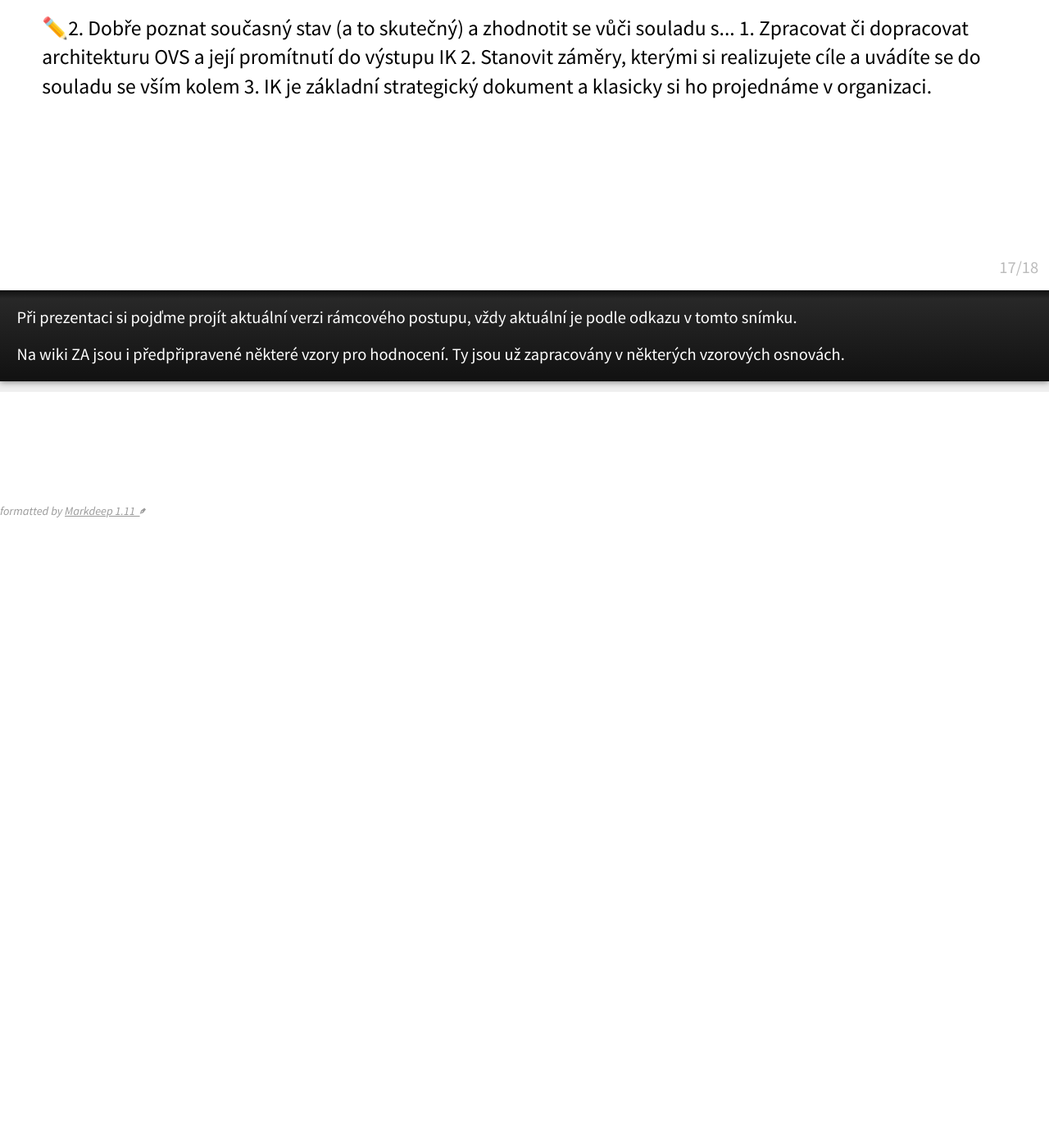
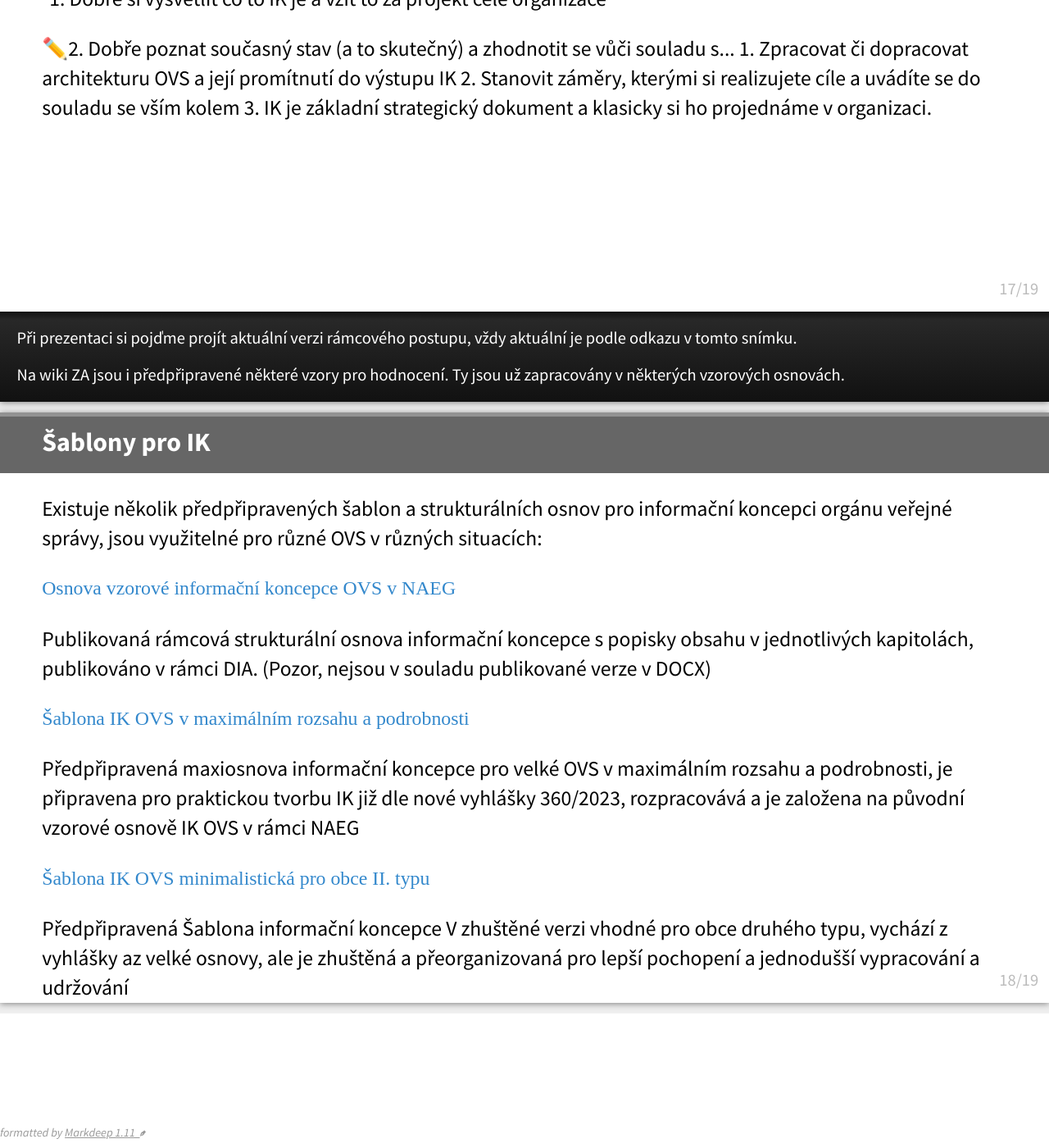
Before and after one commit to egdilna/egovedu, a Jekyll site: the page prezentace/tvorba-ik.html, which Jekyll copies as it is, in a window 1280 px wide and 1400 px high, scrolled down 13370 px. Shown: the whole window at 82% size. Built offline with Jekyll 4.4.1, drawn with Linux system fonts in a browser that asks for light colours; some web fonts are replaced; before the commit the page ends 14012 px from its top, so only the background shows below that; some of the changed text lies outside the part shown.

Commit message:
aktualizace prezentace Jak na Ik o šablony IK

```diff
--- a/prezentace/tvorba-ik.html
+++ b/prezentace/tvorba-ik.html
@@ -21,7 +21,8 @@ Michal Rada, [EGOVedu](https://egovedu.cz)
 >>>
 >>> Historie verzí:
 >>>
->>> * verze 1.0 z 20.2.2024: První publikovaná verzepřednášejícího.
+>>> * verze 1.1 z 9.6.2024: Doplněn snímek s odkazy na všechny známé šablony IK
+>>> * verze 1.0 z 20.2.2024: První publikovaná verze přednášejícího.
 
 ----------
 
@@ -320,6 +321,29 @@ Vesměs je rozdělen na tyto fáze
 >>>
 >>> Na wiki ZA jsou i předpřipravené některé vzory pro hodnocení. Ty jsou už zapracovány v některých vzorových osnovách.
 
+--------
+
+## Šablony pro IK
+
+Existuje několik předpřipravených šablon a strukturálních osnov pro informační koncepci orgánu veřejné správy, jsou využitelné pro různé OVS v různých situacích:
+
+[Osnova vzorové informační koncepce OVS v NAEG](https://archi.gov.cz/znalostni_baze:ik_ovs)
+
+Publikovaná rámcová strukturální osnova informační koncepce s popisky obsahu v jednotlivých kapitolách, publikováno v rámci DIA. (Pozor, nejsou v souladu publikované verze v DOCX)
+
+[Šablona IK OVS v maximálním rozsahu a podrobnosti](https://shrtm.nu/sablona-ik-maxi)
+
+Předpřipravená maxiosnova informační koncepce pro velké OVS v maximálním rozsahu a podrobnosti, je připravena pro praktickou tvorbu IK již dle nové vyhlášky 360/2023, rozpracovává a je založena na původní vzorové osnově IK OVS v rámci NAEG
+
+[Šablona IK OVS minimalistická pro obce II. typu](https://github.com/egdilna/sablony/blob/main/strategicka_dokumentace/sablona-ik-zhustena-obec2-nova.md)
+
+Předpřipravená Šablona informační koncepce V zhuštěné verzi vhodné pro obce druhého typu, vychází z vyhlášky az velké osnovy, ale je zhuštěná a přeorganizovaná pro lepší pochopení a jednodušší vypracování a udržování
+
+[Šablona IK OVS pro nemocnice](https://github.com/egdilna/diginemocnice/blob/main/ik-nemocnice/sablona-ik-nemocnice-ovs.md)
+
+Předpřipravená šablona informační koncepce pro ty veřejnoprávním nemocnice, jež jsou orgány veřejné správy a musí mít informační koncepci. Obsahuje minimalistické pojetí řízení, ale navíc obsahuje speciality pro nemocnici jako poskytovatele zdravotních služeb a subjektu elektronického zdravotnictví.
+
+
 
 
 
```
